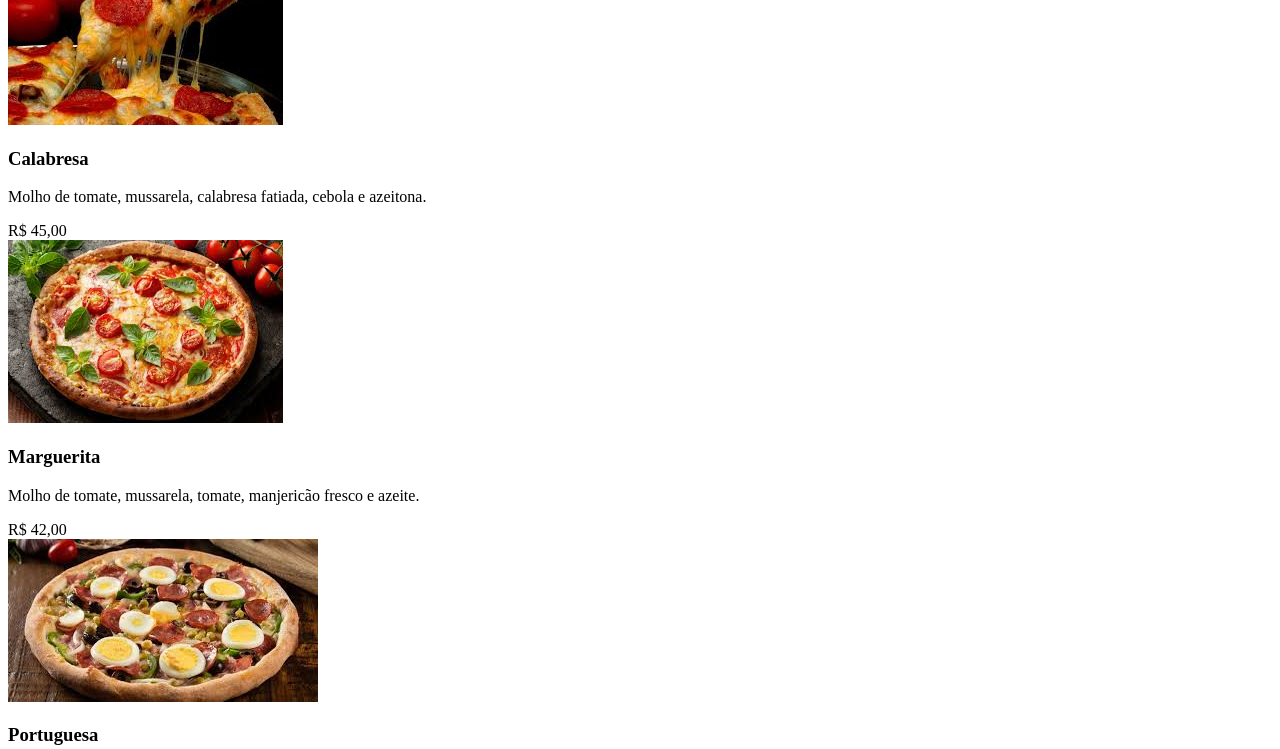
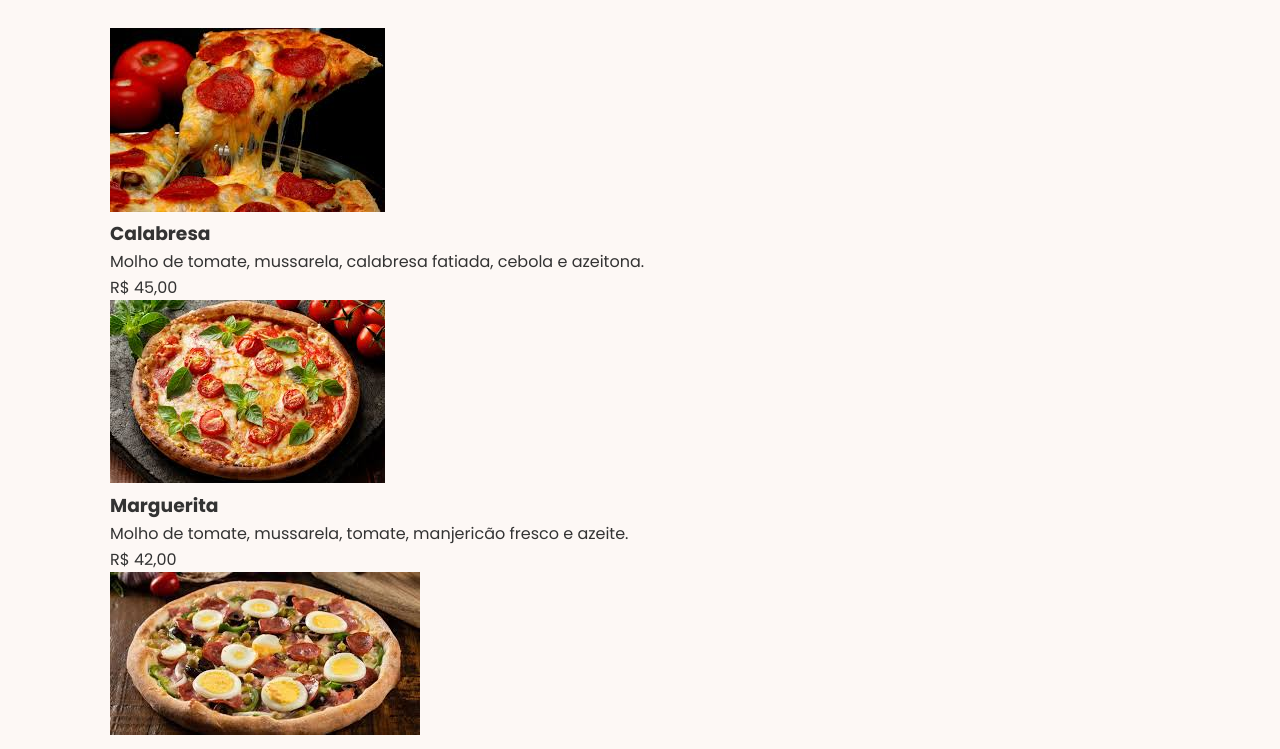
Before and after one commit to isabellymarinho20/pizzaria-, a plain HTML site: page cardapio.html in a window 1280 px wide. Shown: the part 240-989 px from the top of the page. Drawn offline with Linux system fonts and the light colour scheme.

Commit message:
Update 2

```diff
--- a/cardapio.html
+++ b/cardapio.html
@@ -4,7 +4,7 @@
     <meta charset="UTF-8">
     <meta name="viewport" content="width=device-width, initial-scale=1.0">
     <title>Cardápio de pizza - Pizzaria do Mario</title>
-    <link rel="stylesheet" href="./style.css">
+    <link rel="stylesheet" href="styles.css">
     <link rel="preconnect" href="https://fonts.googleapis.com">
     <link rel="preconnect" href="https://fonts.gstatic.com" crossorigin>
     <link href="https://fonts.googleapis.com/css2?family=Poppins:wght@400;600;700&display=swap" rel="stylesheet">
```
